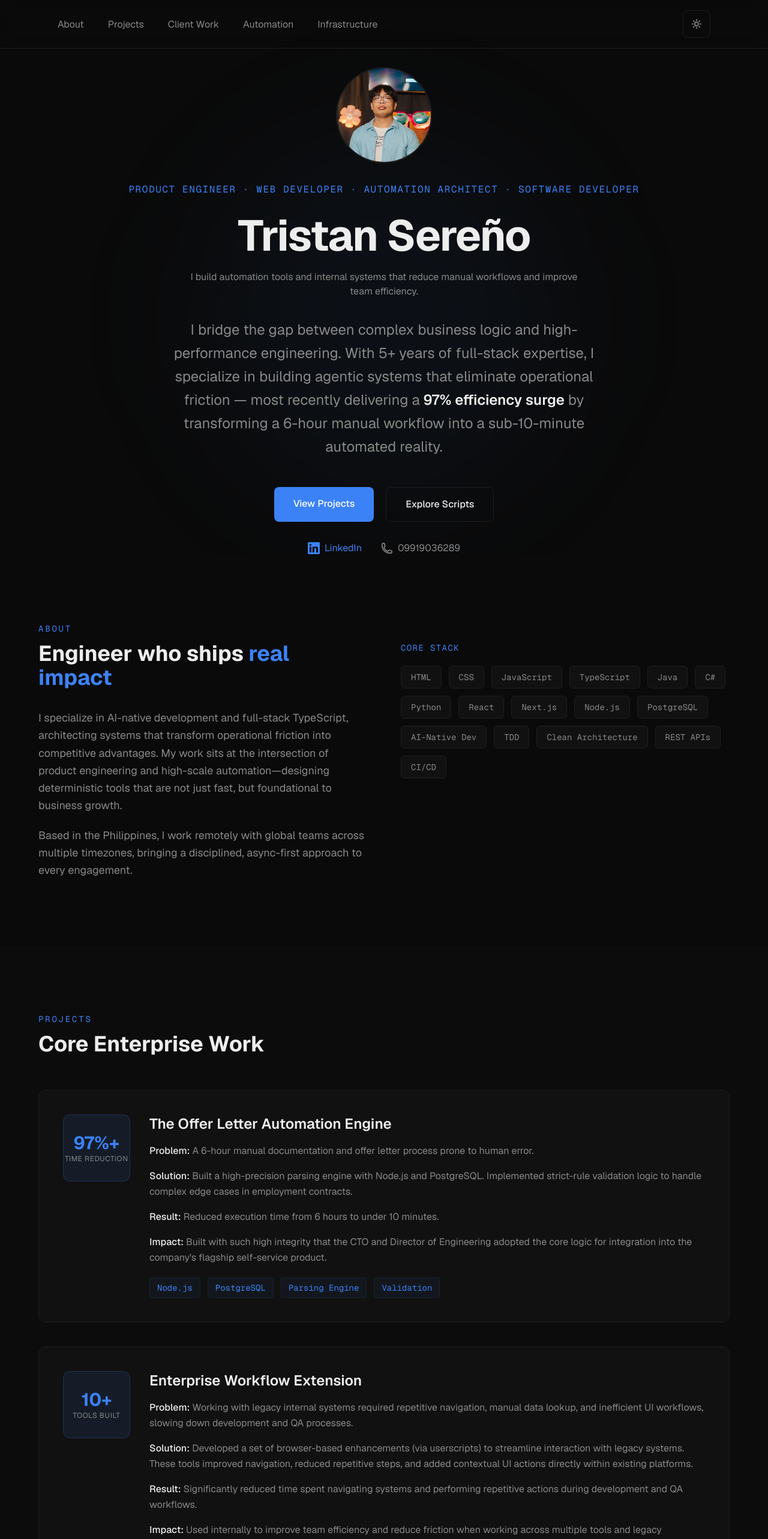
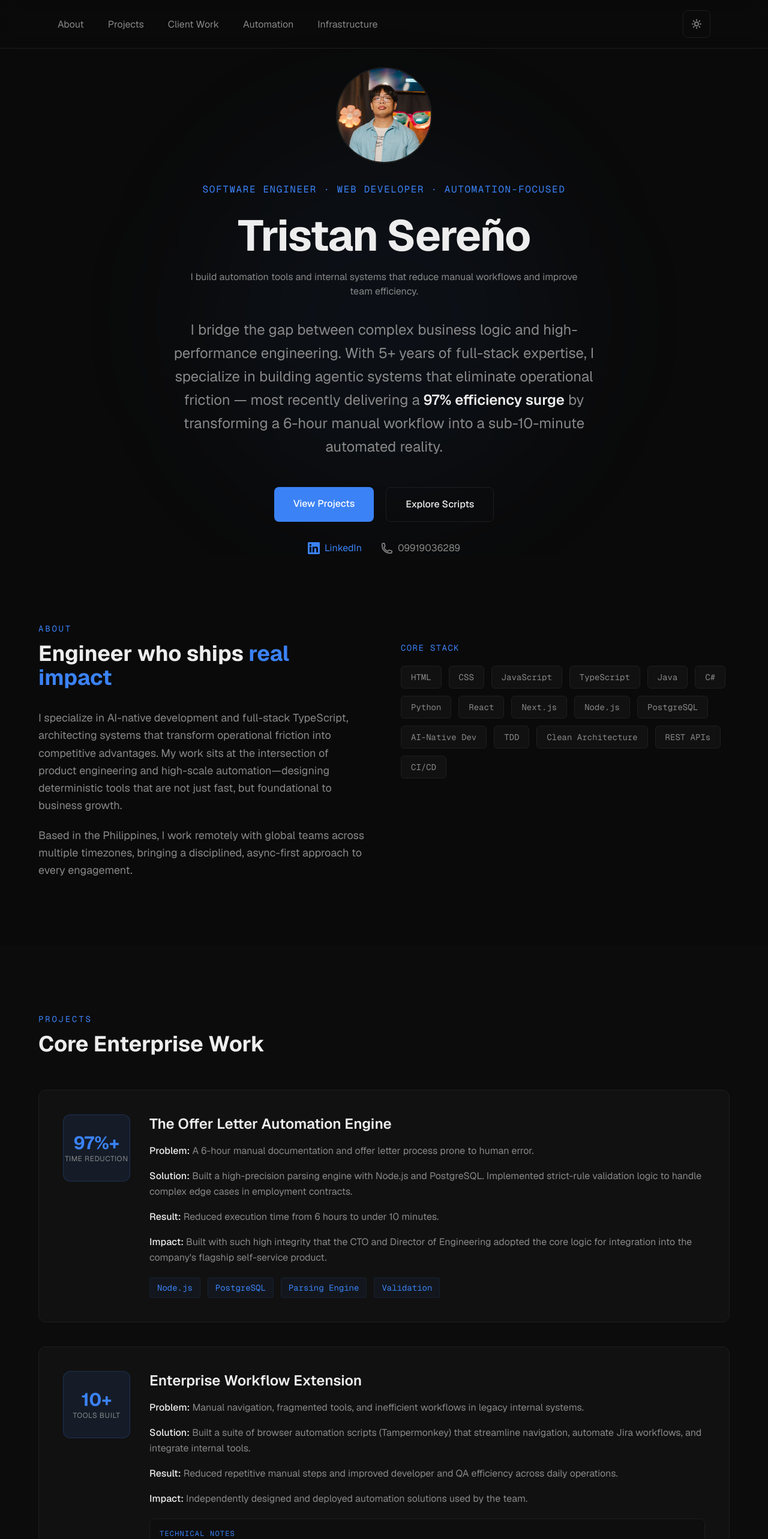
Before and after one commit to mangfredo/portfolio, a Next.js app: page / in a window 1280 px wide. Shown: the top 2566 px of the page at 60% size. Built offline with nearby package versions, Linux system fonts and the light colour scheme.

Commit message:
tighten copy, honest positioning

```diff
--- a/src/components/Decalogue.tsx
+++ b/src/components/Decalogue.tsx
@@ -1,14 +1,14 @@
 const scripts = [
-  { num: "01", name: "Smart Jira Workflow Automation", desc: "Automates ticket transitions and assignments based on comment context, reducing manual status updates and improving workflow consistency." },
+  { num: "01", name: "Smart Jira Workflow Automator", desc: "Automates ticket status transitions and assignee updates based on comment input, reducing manual QA/Dev handoffs." },
   { num: "02", name: "QA Tool Auto-Population", desc: "Extracts data from Jira tickets and pre-fills QA Tool forms, minimizing manual input and reducing data entry errors." },
-  { num: "03", name: "Lifeguard Quick Access Integration", desc: "Adds direct access buttons from Jira to staging/production environments with pre-configured parameters for faster debugging." },
-  { num: "04", name: "Silkroad Folder Navigator", desc: "Simplifies navigation through complex directory structures by highlighting and locating files instantly within the UI." },
-  { num: "05", name: "403 Error Auto-Fix Script", desc: "Automatically cleans malformed URLs to prevent access errors, eliminating manual correction steps." },
+  { num: "03", name: "Jira Quick Access Integration", desc: "Injects shortcuts to open Lifeguard and QA tools with pre-filled ticket data, eliminating repetitive setup steps." },
+  { num: "04", name: "Silkroad Folder Navigator", desc: "Adds direct navigation and persistent highlighting for deeply nested file structures, reducing search time." },
+  { num: "05", name: "403 Error Auto-Fix Script", desc: "Automatically cleans malformed URLs in ePrise to prevent access errors without manual correction." },
   { num: "06", name: "ePrise Workflow Shortcuts", desc: "Overrides default browser actions with system-specific shortcuts (publish, refresh, comment wrapping) to streamline development tasks." },
-  { num: "07", name: "Context-Aware Comment Actions", desc: "Enhances comment workflows by introducing intelligent action triggers based on user input and ticket state." },
-  { num: "08", name: "Targeted Search & Highlight System", desc: "Improves visibility and traceability of elements within large UI structures by dynamically highlighting relevant nodes." },
-  { num: "09", name: "Environment-Aware Navigation Tools", desc: "Adapts behavior based on staging/production context, reducing risk of incorrect environment usage." },
-  { num: "10", name: "UI Behavior Enhancements", desc: "Improves responsiveness and usability of legacy systems through injected UI improvements and interaction optimizations." },
+  { num: "07", name: "Context-Aware Comment Actions", desc: "Adds intelligent action triggers to comment workflows based on user input and ticket state, reducing manual steps." },
+  { num: "08", name: "Targeted Search & Highlight", desc: "Dynamically highlights and locates relevant elements within large UI structures, improving visibility and traceability." },
+  { num: "09", name: "Environment-Aware Navigation", desc: "Adapts tool behavior based on staging/production context, reducing risk of incorrect environment usage." },
+  { num: "10", name: "UI Behavior Enhancements", desc: "Injects UI improvements into legacy systems to improve responsiveness, usability, and interaction speed." },
 ];
 
 export default function Decalogue() {
@@ -18,7 +18,7 @@ export default function Decalogue() {
         <p className="sel-invert font-mono text-sm uppercase tracking-[0.2em] mb-3" style={{ color: "var(--accent)" }}>Internal Tools</p>
         <h2 className="text-4xl font-bold mb-5">Workflow Automation Systems</h2>
         <p className="text-lg mb-14 max-w-3xl" style={{ color: "var(--muted)" }}>
-          A collection of browser-based automation tools designed to eliminate repetitive tasks, reduce manual errors, and accelerate internal development and QA workflows.
+          Browser-based automation tools built to eliminate repetitive tasks, reduce manual errors, and speed up internal development and QA workflows.
         </p>
         <div className="grid sm:grid-cols-2 gap-5">
           {scripts.map((s) => (
@@ -32,7 +32,6 @@ export default function Decalogue() {
           ))}
         </div>
 
-        {/* Impact Summary */}
         <div className="mt-12 p-8 rounded-xl border" style={{ background: "color-mix(in srgb, var(--accent) 5%, var(--card-bg))", borderColor: "color-mix(in srgb, var(--accent) 15%, transparent)" }}>
           <p className="sel-invert font-mono text-xs uppercase tracking-widest mb-4" style={{ color: "var(--accent)" }}>Impact Summary</p>
           <ul className="grid sm:grid-cols-2 gap-3">
--- a/src/components/Hero.tsx
+++ b/src/components/Hero.tsx
@@ -11,7 +11,7 @@ export default function Hero() {
         </div>
 
         <p className="sel-invert font-mono text-base mb-5 tracking-widest uppercase" style={{ color: "var(--accent)" }}>
-          Product Engineer · Web Developer · Automation Architect · Software Developer
+          Software Engineer · Web Developer · Automation-Focused
         </p>
         <h1 className="text-5xl sm:text-6xl md:text-7xl font-bold leading-tight tracking-tight mb-3">
           Tristan Sereño
--- a/src/components/Projects.tsx
+++ b/src/components/Projects.tsx
@@ -12,10 +12,10 @@ const projects = [
   },
   {
     title: "Enterprise Workflow Extension",
-    problem: "Working with legacy internal systems required repetitive navigation, manual data lookup, and inefficient UI workflows, slowing down development and QA processes.",
-    solution: "Developed a set of browser-based enhancements (via userscripts) to streamline interaction with legacy systems. These tools improved navigation, reduced repetitive steps, and added contextual UI actions directly within existing platforms.",
-    result: "Significantly reduced time spent navigating systems and performing repetitive actions during development and QA workflows.",
-    impact: "Used internally to improve team efficiency and reduce friction when working across multiple tools and legacy interfaces.",
+    problem: "Manual navigation, fragmented tools, and inefficient workflows in legacy internal systems.",
+    solution: "Built a suite of browser automation scripts (Tampermonkey) that streamline navigation, automate Jira workflows, and integrate internal tools.",
+    result: "Reduced repetitive manual steps and improved developer and QA efficiency across daily operations.",
+    impact: "Independently designed and deployed automation solutions used by the team.",
     tags: ["JavaScript", "Tampermonkey", "DOM Manipulation", "Browser Automation"],
     metric: "10+",
     metricLabel: "tools built",
```
